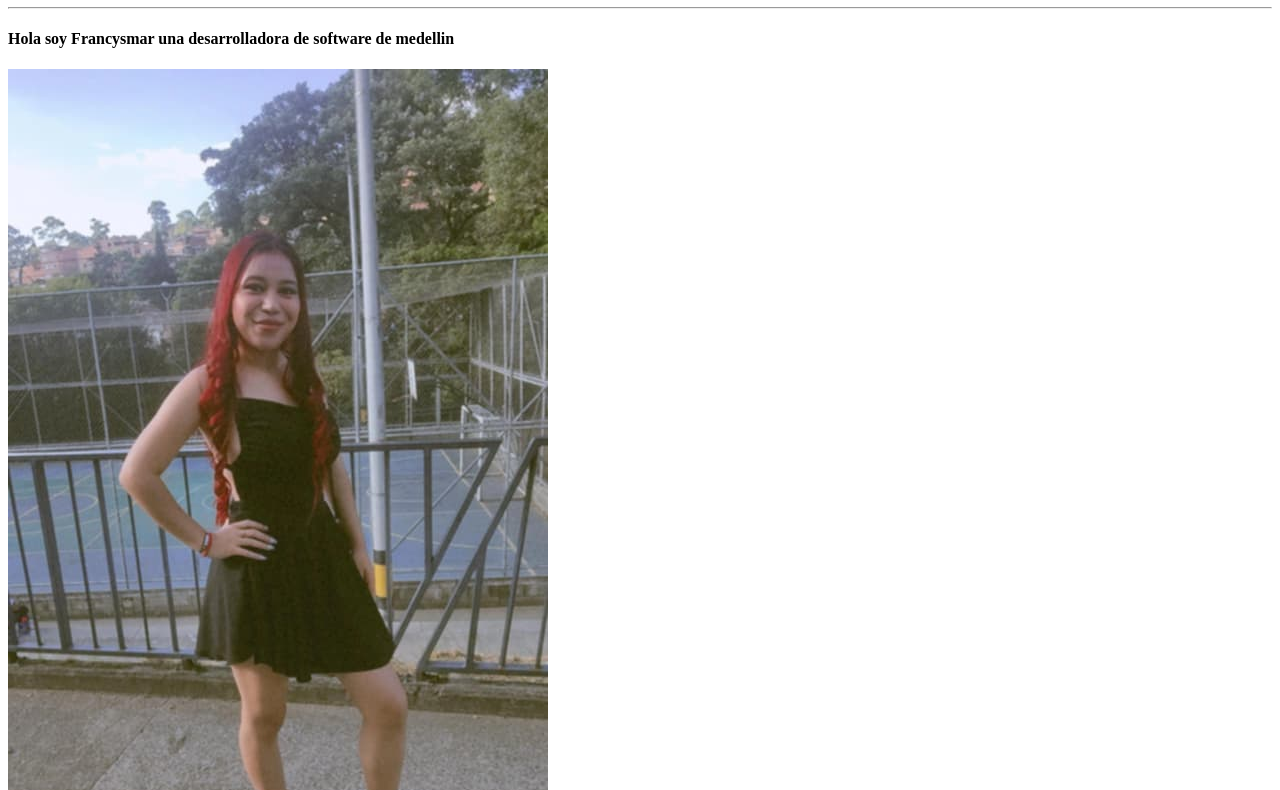
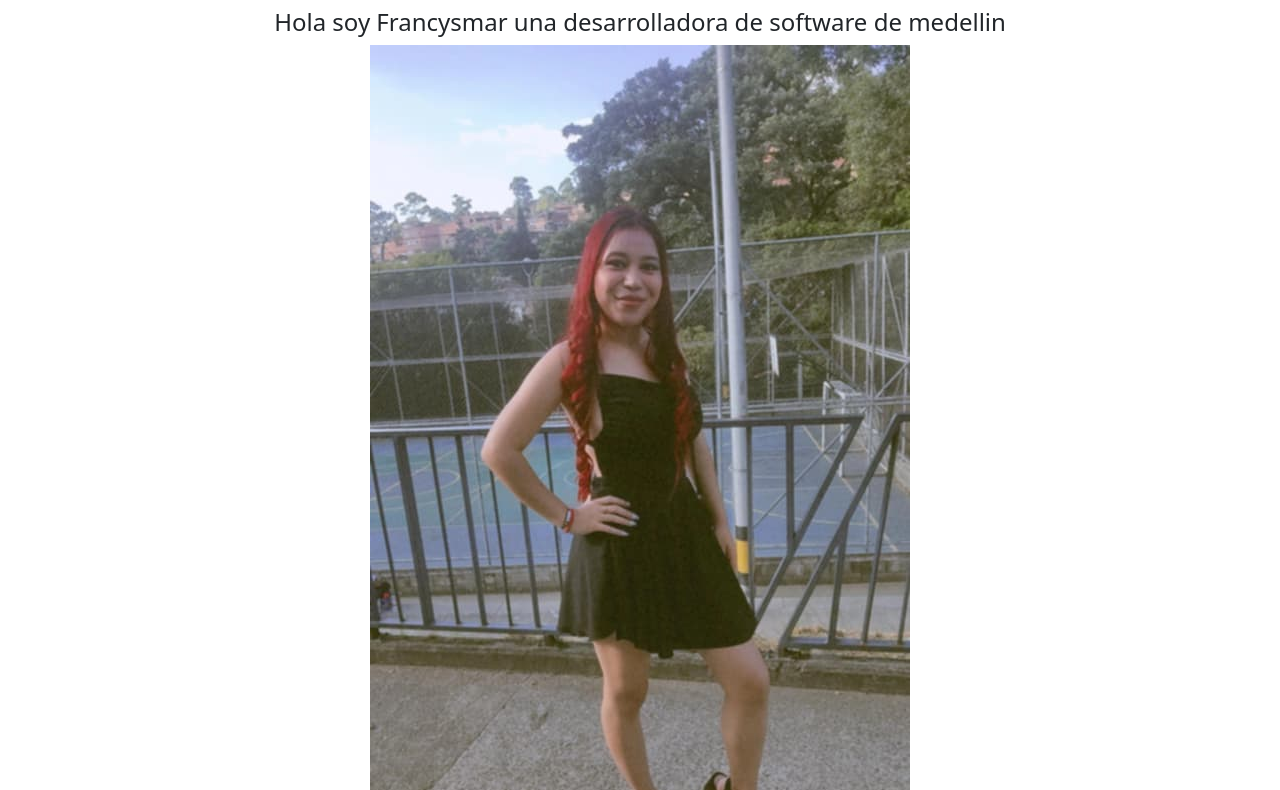
Before and after one commit to Francys2005/Francysmar-Cordova, a plain HTML site: page index.html in a window 1280 px wide. Shown: the part 73-863 px from the top of the page. Drawn offline with nearby package versions, Linux system fonts and the light colour scheme.

Commit message:
Add files via upload

```diff
--- a/index.html
+++ b/index.html
@@ -4,11 +4,23 @@
     <meta charset="UTF-8">
     <meta name="viewport" content="width=device-width, initial-scale=1.0">
     <title>Francysmar Cordova</title>
+    <link href="https://cdn.jsdelivr.net/npm/bootstrap@5.3.7/dist/css/bootstrap.min.css" rel="stylesheet" integrity="sha384-LN+7fdVzj6u52u30Kp6M/trliBMCMKTyK833zpbD+pXdCLuTusPj697FH4R/5mcr" crossorigin="anonymous">
 </head>
 <body>
-    <h1>Francysmar Cordova</h1>
-    <hr>
-    <h4>Hola soy Francysmar una desarrolladora de software de medellin</h4>
-    <img src="mi foto.jfif" alt="20%">
+
+     <div class="container">
+        <div class="row">
+            <div class="col-12 text-center">
+
+                <h1>Francysmar Cordova</h1>
+                <hr>
+                <h4>Hola soy Francysmar una desarrolladora de software de medellin</h4>
+                <img src="mi foto.jfif" alt="20%" class="img-fluid">
+
+            </div>
+        </div>
+     </div>
+
+
 </body>
 </html>
```
